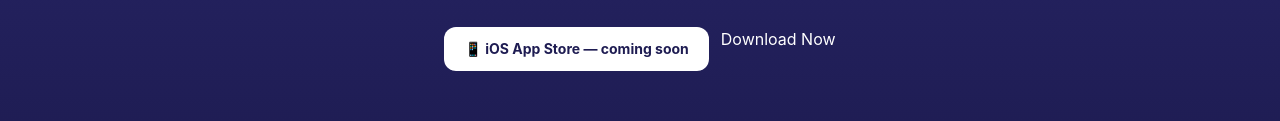
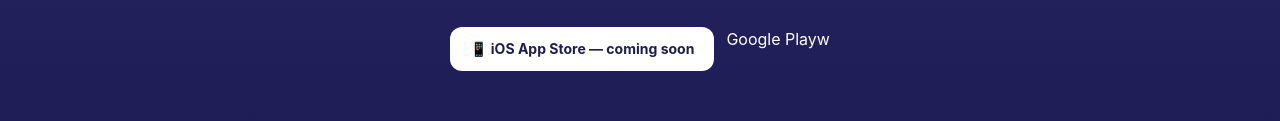
Before and after one commit to tristandavid/transly-web, a plain HTML site: page index.html in a window 1280 px wide. Shown: the part 439-560 px from the top of the page. Drawn offline with Linux system fonts and the light colour scheme.

```diff
--- a/index.html
+++ b/index.html
@@ -32,7 +32,7 @@
     </div>
     <div class="stores">
       <span class="store-btn">📱 iOS App Store — coming soon</span>
-      <span class="https://play.google.com/store/apps/details?id=com.translypocket.app">Download Now</span>
+      <span class="https://play.google.com/store/apps/details?id=com.translypocket.app">Google Playw</span>
     </div>
   </div>
 </header>
```
